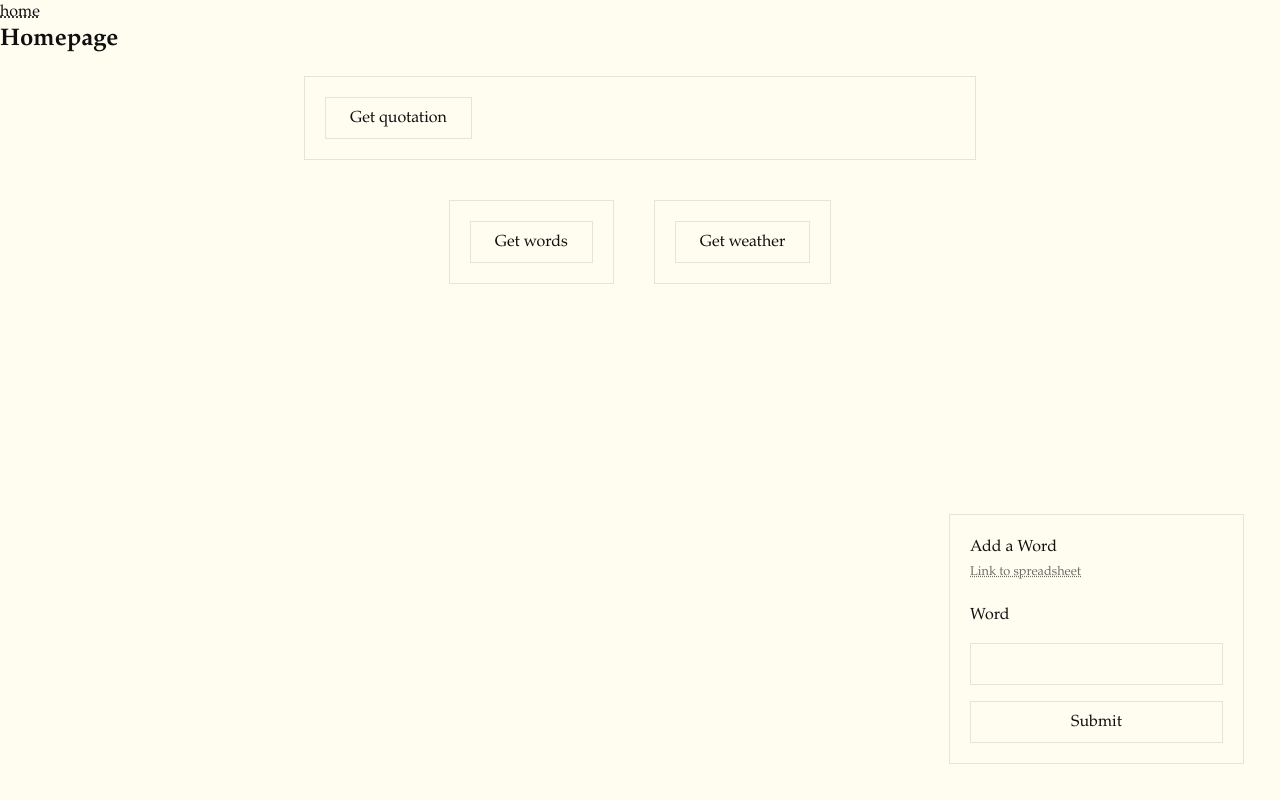
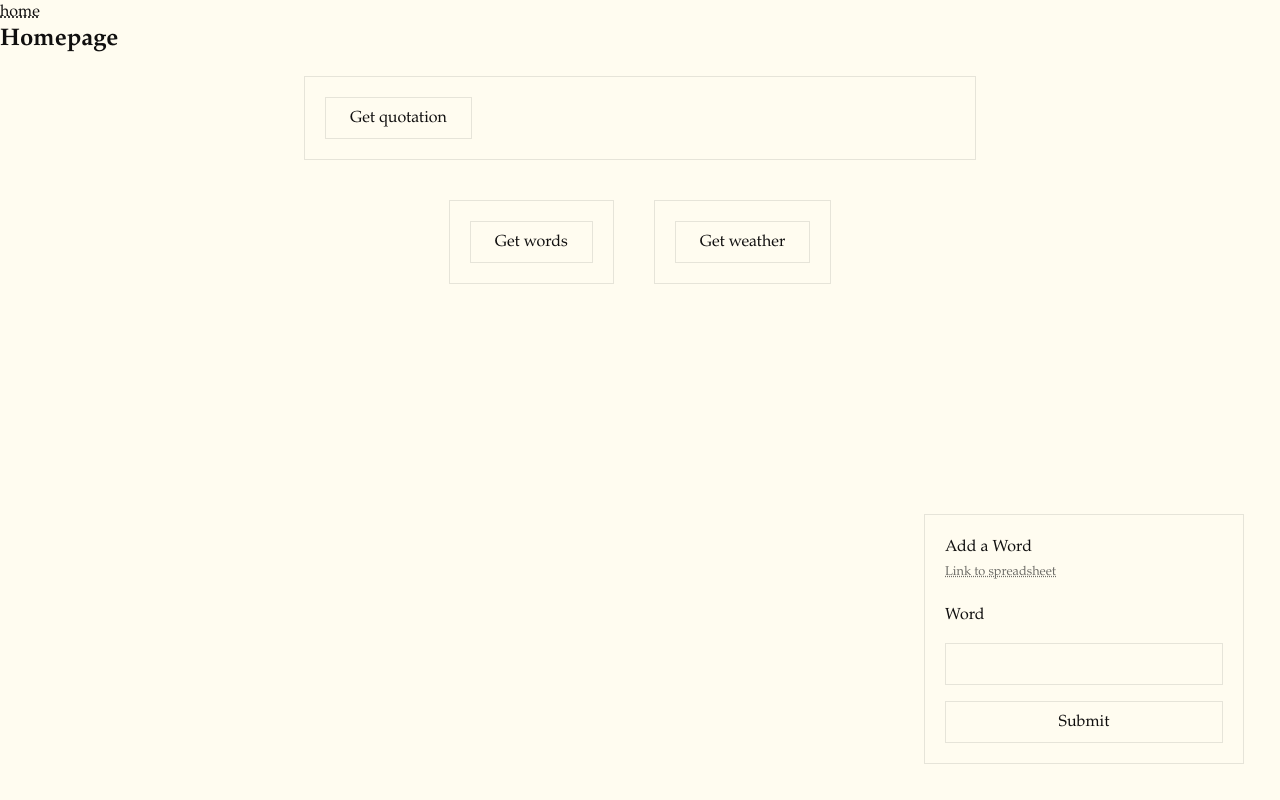
Before and after one commit to finmoorhouse/homepage, a SvelteKit app: page / in a window 1280 px wide. Built offline with nearby package versions, Linux system fonts and the light colour scheme.

Commit message:
Added better handling of add new word

```diff
--- a/src/app.html
+++ b/src/app.html
@@ -7,6 +7,6 @@
 		%sveltekit.head%
 	</head>
 	<body data-sveltekit-preload-data="hover">
-		%sveltekit.body%
+		<div class="style="display: contents" flex flex-col min-h-screen">%sveltekit.body%</div>
 	</body>
 </html>
--- a/src/routes/+page.server.js
+++ b/src/routes/+page.server.js
@@ -0,0 +1,76 @@
+/** @type {import('./$types').Actions} */
+import { fail } from '@sveltejs/kit';
+export const actions = {
+	addWord: async ({ request, fetch }) => {
+		console.log('Form submission received');
+		const formData = await request.formData();
+		const word = formData.get('word');
+		console.log('Received word:', word);
+
+		if (!word) {
+			console.log('No word provided');
+			return fail(400, {
+				success: false,
+				error: 'Word is required'
+			});
+		}
+
+		try {
+			console.log('Making API request to add word:', word);
+			const response = await fetch('/api/word', {
+				method: 'POST',
+				headers: { 'Content-Type': 'application/json' },
+				body: JSON.stringify({ word })
+			});
+
+			if (!response.ok) {
+				let errorData;
+				try {
+					errorData = await response.json();
+				} catch (e) {
+					try {
+						const responseBody = await response.text();
+						console.log('API request failed with non-JSON response:', {
+							status: response.status,
+							body: responseBody
+						});
+						return fail(response.status, {
+							success: false,
+							error: 'Failed to add word'
+						});
+					} catch (textError) {
+						console.error('Failed to read response body:', textError);
+						return fail(response.status, {
+							success: false,
+							error: 'Failed to read response from server'
+						});
+					}
+				}
+
+				console.log('API request failed:', { status: response.status, error: errorData });
+				return fail(response.status, {
+					success: false,
+					error: errorData.error || 'Failed to add word'
+				});
+			}
+
+			const responseData = await response.json();
+			console.log('Added word successfully:', { status: response.status, data: responseData });
+
+			const result = {
+				success: true,
+				word: responseData.word,
+				definition: responseData.definition
+			};
+
+			console.log('Returning success result:', result);
+			return result;
+		} catch (error) {
+			console.error('Error adding word:', error);
+			return fail(500, {
+				success: false,
+				error: error.message
+			});
+		}
+	}
+};
--- a/src/routes/+page.svelte
+++ b/src/routes/+page.svelte
@@ -1,8 +1,14 @@
 <script>
+	import { enhance } from '$app/forms';
+
 	let wordData = null;
 	let quotationData = null;
 	let weatherData = null;
-	let newWord = ''; // Add this to store the input value
+	let newWord = '';
+	let formError = null;
+	let formSuccessMessage = null;
+	let formSuccess = false;
+	let isSubmitting = false;
 
 	async function getWeather() {
 		const city = 'Oxford';
@@ -16,27 +22,6 @@
 	async function getQuotation() {
 		const response = await fetch('/api/quotation');
 		quotationData = await response.json();
-	}
-	async function handleSubmit(event) {
-		event.preventDefault();
-		try {
-			const response = await fetch('/api/word', {
-				method: 'POST',
-				headers: { 'Content-Type': 'application/json' },
-				body: JSON.stringify({ word: newWord })
-			});
-
-			if (!response.ok) {
-				throw new Error('Failed to add word');
-			}
-
-			// Clear the input after successful submission
-			newWord = '';
-			// Optionally refresh the word list
-			await getWord();
-		} catch (error) {
-			console.error('Error adding word:', error);
-		}
 	}
 </script>
 
@@ -83,14 +68,66 @@
 	</div>
 </span>
 
-<div class="fixed bottom-4 right-4 m-5 p-5 border border-flexoki-ui min-h-[40px] max-w-[600px]">
+<div
+	class="fixed bottom-4 right-4 m-5 p-5 border border-flexoki-ui min-h-[40px] max-w-[600px] w-xs"
+>
 	<h3>Add a Word</h3>
-	<small ><a class="text-flexoki-tx-2" href='https://docs.google.com/spreadsheets/' target="_blank">Link to spreadsheet</a></small>
-	<form on:submit={handleSubmit} class="flex flex-col gap-4">
-		<label for="word" class="text-md font-medium ">Word</label>
+	<small
+		><a class="text-flexoki-tx-2" href="https://docs.google.com/spreadsheets/" target="_blank"
+			>Link to spreadsheet</a
+		></small
+	>
+
+	{#if isSubmitting}
+		<div class="bg-flexoki-bg-2 p-2 border border-flexoki-ui mt-2">
+			<span class="text-flexoki-tx-2 text-sm mt-2">Waiting for response...</span>
+		</div>
+	{:else if formError}
+		<div class="bg-flexoki-bg-2 p-2 border border-flexoki-ui mt-2">
+			<span class="text-flexoki-re text-sm mt-2">{formError}</span>
+		</div>
+	{:else if formSuccess}
+		<div class="bg-flexoki-bg-2 p-2 border border-flexoki-ui mt-2">
+			<span class="text-flexoki-gr text-sm mt-2">Word added successfully!</span>
+			<span class="text-flexoki-gr text-sm mt-2">
+				<i>{formSuccessMessage.word} - {formSuccessMessage.definition}</i>
+			</span>
+		</div>
+	{/if}
+
+	<form
+		method="POST"
+		action="?/addWord"
+		class="flex flex-col gap-4"
+		use:enhance={() => {
+			console.log('Form submission started');
+			isSubmitting = true;
+			return async ({ result }) => {
+				console.log('Form submission completed:', result);
+				isSubmitting = false;
+				if (result.status === 200) {
+					console.log('Setting success state');
+					formSuccess = true;
+					formSuccessMessage = result?.data || 'No definition given.';
+					formError = null;
+					newWord = '';
+				} else if (result.data?.error) {
+					console.log('Setting known error state');
+					formError = result.data.error;
+					formSuccess = false;
+				} else {
+					console.log('Setting unknown error state');
+					formError = 'An unexpected error occurred';
+					formSuccess = false;
+				}
+			};
+		}}
+	>
+		<label for="word" class="text-md font-medium">Word</label>
 		<input
 			type="text"
 			id="word"
+			name="word"
 			bind:value={newWord}
 			required
 			class="px-4 py-2 border border-flexoki-ui focus:outline-none focus:border-b-1 focus:border-b-flexoki-black"
```
